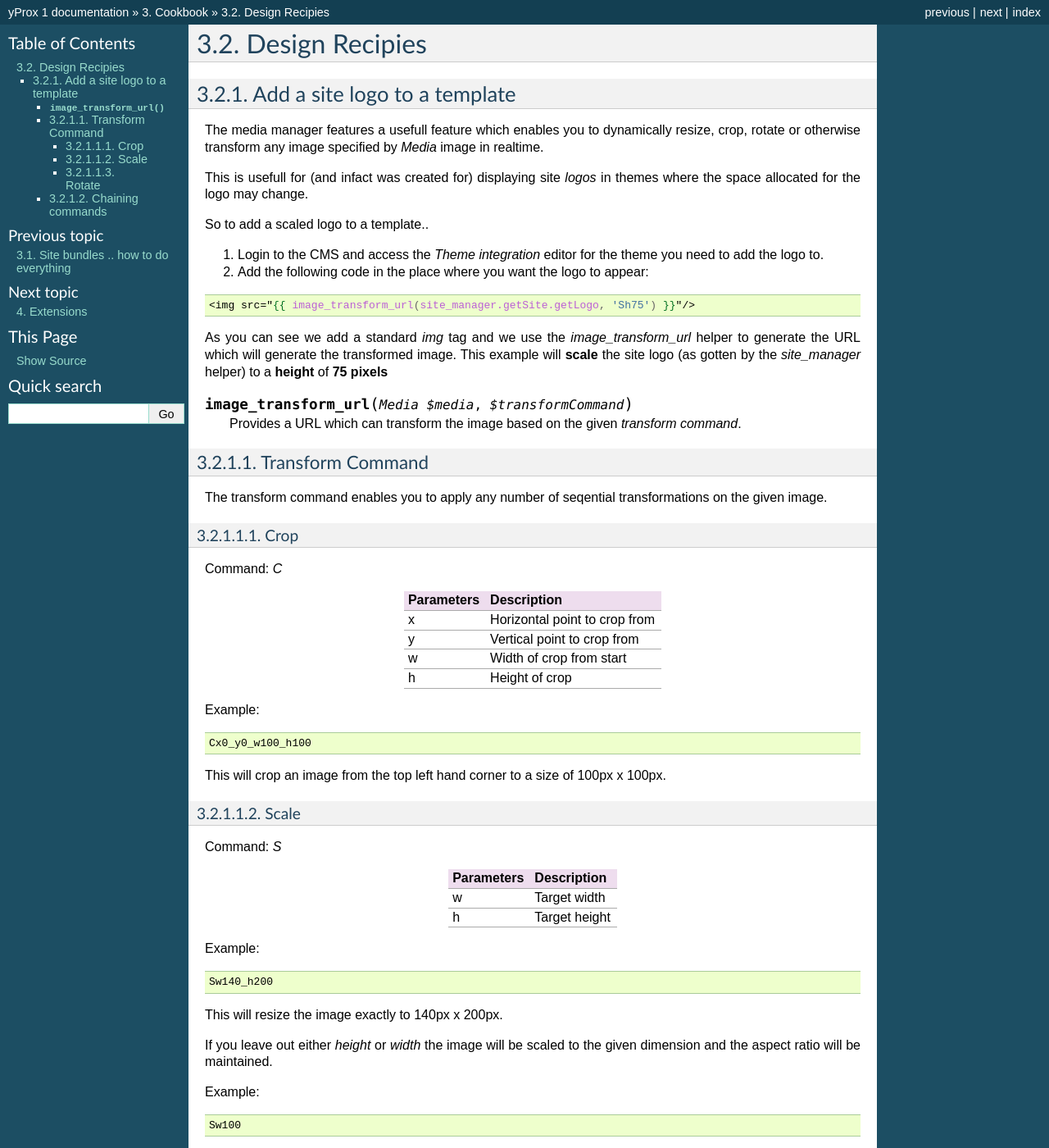
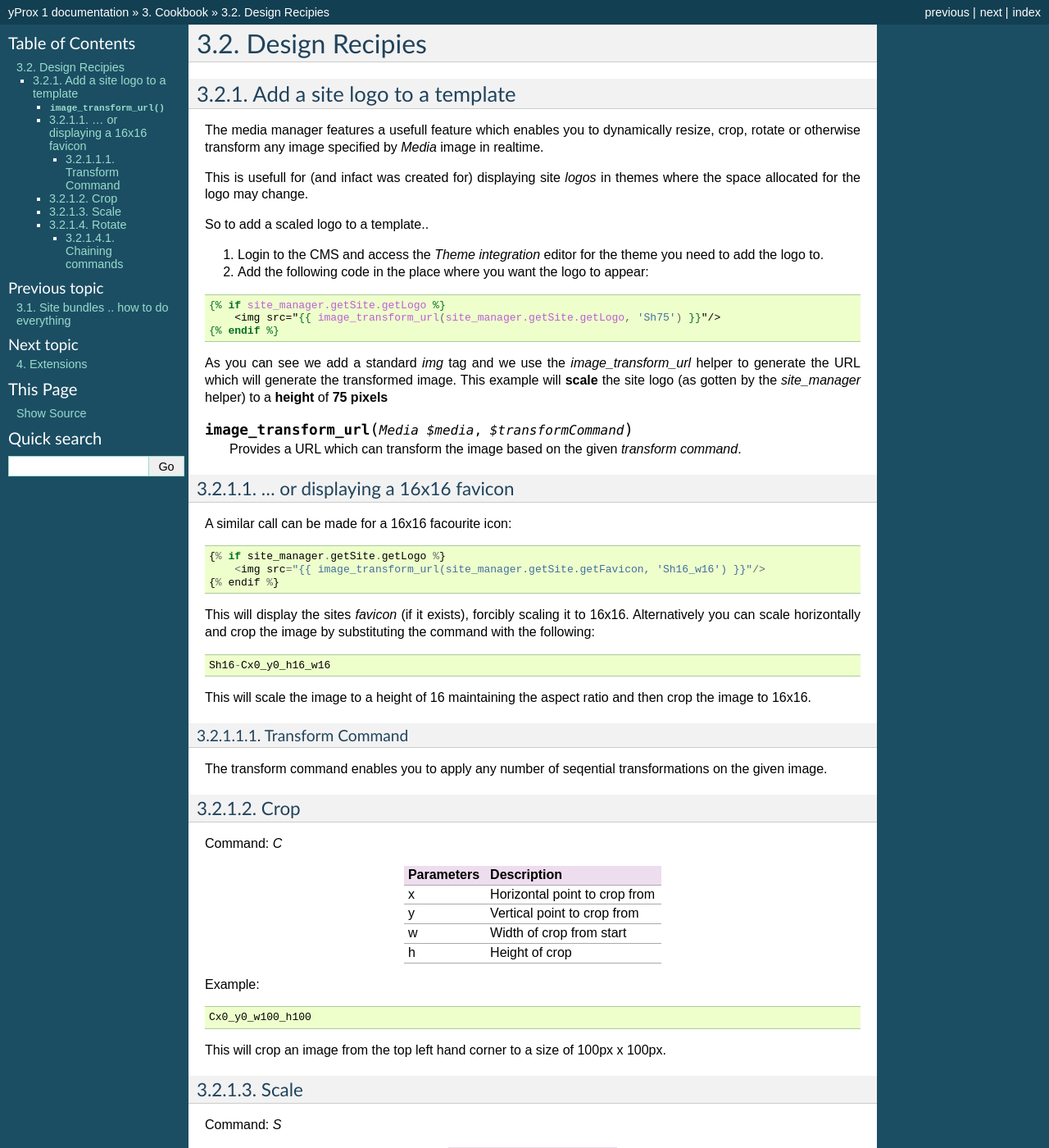
Before and after one commit to Yproximite/yprox-doc, a Sphinx documentation site: the page built from doc/source/cookbook/mediamanager.rst, in a window 1280 px wide and 1400 px high. Shown: the whole window at 82% size. Built offline with Sphinx 7.4.7, drawn with Linux system fonts in a browser that asks for light colours; pages that are not in the unit, such as notebooks, are missing from menus; some of the changed text lies outside the part shown.

```diff
--- a/doc/source/cookbook/mediamanager.rst
+++ b/doc/source/cookbook/mediamanager.rst
@@ -19,7 +19,9 @@ So to add a scaled logo to a template..
 
 .. code-block:: jinja
 
-    <img src="{{ image_transform_url(site_manager.getSite.getLogo, 'Sh75') }}"/>
+    {% if site_manager.getSite.getLogo %}
+        <img src="{{ image_transform_url(site_manager.getSite.getLogo, 'Sh75') }}"/>
+    {% endif %}
 
 As you can see we add a standard `img` tag and we use the `image_transform_url` helper to
 generate the URL which will generate the transformed image. This example will **scale** the
@@ -28,6 +30,22 @@ site logo (as gotten by the `site_manager` helper) to a **height** of **75 pixel
 .. function:: image_transform_url(Media $media, $transformCommand)
 
     Provides a URL which can transform the image based on the given *transform command*.
+
+... or displaying a 16x16 favicon
+~~~~~~~~~~~~~~~~~~~~~~~~~~~~~~~~~
+
+A similar call can be made for a 16x16 facourite icon::
+
+    {% if site_manager.getSite.getLogo %}
+        <img src="{{ image_transform_url(site_manager.getSite.getFavicon, 'Sh16_w16') }}"/>
+    {% endif %}
+
+This will display the sites *favicon* (if it exists), forcibly scaling it to 16x16. Alternatively
+you can scale horizontally and crop the image by substituting the command with the following::
+
+    Sh16-Cx0_y0_h16_w16
+
+This will scale the image to a height of 16 maintaining the aspect ratio and then crop the image to 16x16.
 
 Transform Command
 -----------------
@@ -87,11 +105,11 @@ Rotate
 
 Command: `R`
 
-+-----------+--------------------------------+
-|Parameters | Description                    |
-+===========+================================+
-| a         | Angle to rotate                |
-+-----------+--------------------------------+
++------------+--------------------------------+
+| Parameters | Description                    |
++============+================================+
+| a          | Angle to rotate                |
++------------+--------------------------------+
 
 Example::
 
--- a/doc/source/howto/deploying.rst
+++ b/doc/source/howto/deploying.rst
@@ -78,7 +78,7 @@ Now delete any commits that are *quick fixes* and that are not *issues*.
 .. note::
 
     All commits should be descriptive, and all commits which solve Issues
-    should be be formatted correctly, see :doc:`/git` for information on
+    should be be formatted correctly, see :doc:`git` for information on
     how to correctly format your commit messages.
 
 Deploy
--- a/doc/source/howto/index.rst
+++ b/doc/source/howto/index.rst
@@ -13,6 +13,7 @@ Contents:
 
    git
    installation
+   codingstandards
    deploying
    sitebundles
    testing
```
Also changed, not shown: doc/source/howto/codingstandards.rst (added, +43 -0 lines), doc/source/howto/git.rst (+7 -3 lines), doc/source/howto/testing.rst (+87 -6 lines).
